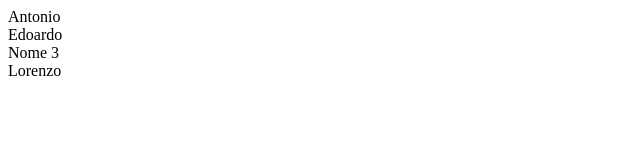
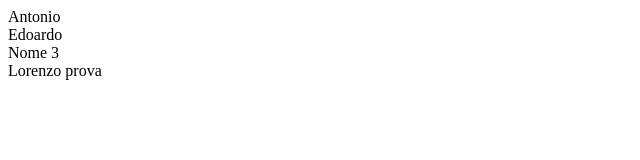
Before and after one commit to awpellegrini/Blackbird, a plain HTML site: page public/index.html in a window 1280 px wide. Shown: the full height of the page, 0-640 px from the left. Drawn offline with Linux system fonts and the light colour scheme.

Commit message:
namechange2

```diff
--- a/public/index.html
+++ b/public/index.html
@@ -9,6 +9,6 @@
     <div>Antonio</div>
     <div>Edoardo</div>
     <div>Nome 3</div>
-    <div>Lorenzo</div>
+    <div>Lorenzo prova</div>
   </body>
 </html>
```
